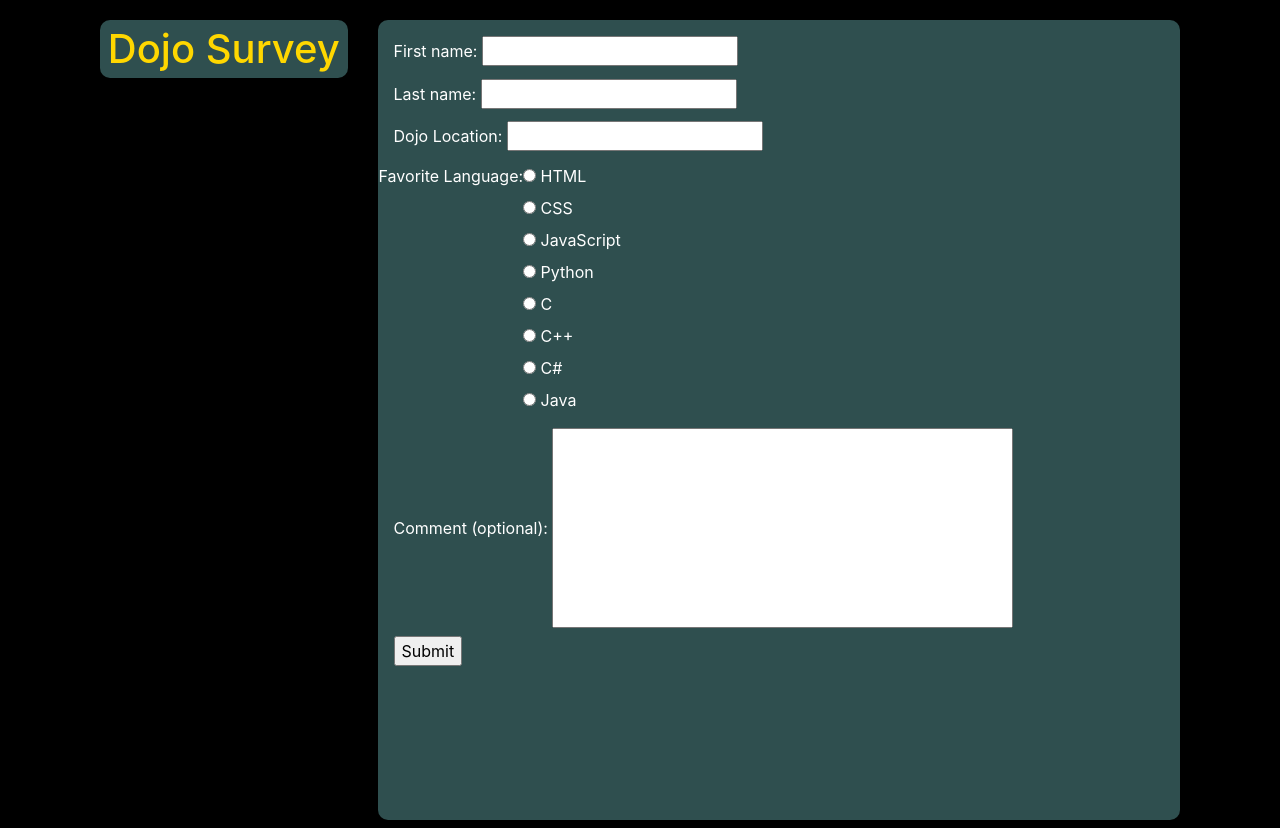
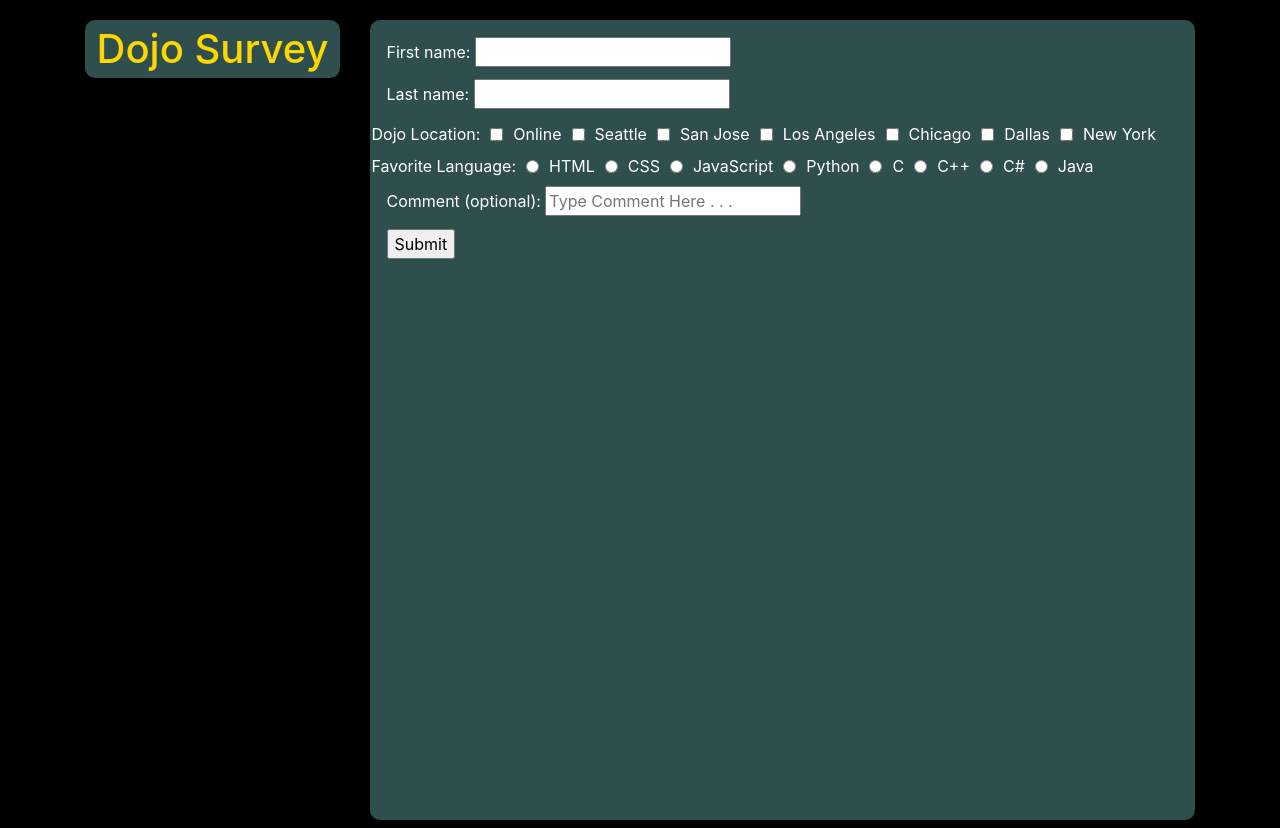
Before and after one commit to vircabading/coding_dojo_python_stack_flask_fundamentals_dojo_survey, a Flask app: page / in a window 1280 px wide. Shown: the part 56-884 px from the top of the page. Run offline with Flask 2, Linux system fonts and the light colour scheme; some libraries are stand-ins or nearby versions.

Commit message:
add css style on check boxes and radios

```diff
--- a/static/css/style.css
+++ b/static/css/style.css
@@ -35,6 +35,12 @@ form>* {
     margin-bottom: 1%;
 }
 
+.location-form>*, .location-form>*>*, .fav-language-form>*, .fav-language-form>*>* {
+    margin: 0px 10px 0px 0px;
+    align-items: center;
+}
+
+
 .enter-selection-button {
     background-color: indianred;
     border: none;
--- a/templates/index.html
+++ b/templates/index.html
@@ -34,7 +34,7 @@
   <main role="main">
     <main role="main">
       <div class="container">
-        <div class="d-flex">
+        <div class="row">
           <!-- **** LEFT COLUMN IN MAIN AREA ******** -->
           <div class="col-md-3">
             <h1 class='dojo-survey'>
@@ -54,13 +54,28 @@
                 <label for="l-name">Last name:</label>
                 <input type="text" id="l-name" name="l-name">
               </div>
-              <div>
+              <div class="location-form row">
                 <label for="location">Dojo Location:</label>
-                <input type="text" id="location" name="location">
+                <div class="row">
+                  <input type="checkbox" id="location1" name="location1" value="Online">
+                  <label for="location1"> Online</label><br>
+                  <input type="checkbox" id="location2" name="location2" value="Seattle">
+                  <label for="location2"> Seattle</label><br>
+                  <input type="checkbox" id="location3" name="location3" value="San Jose">
+                  <label for="location3"> San Jose</label><br>
+                  <input type="checkbox" id="location4" name="location4" value="Los Angeles">
+                  <label for="location4"> Los Angeles</label><br>
+                  <input type="checkbox" id="location5" name="location5" value="Chicago">
+                  <label for="location5"> Chicago</label><br>
+                  <input type="checkbox" id="location6" name="location6" value="Dallas">
+                  <label for="location5"> Dallas</label><br>
+                  <input type="checkbox" id="location7" name="location7" value="New York">
+                  <label for="location7"> New York</label><br>
+                </div>
               </div>
-              <div class="row">
+              <div class="fav-language-form row">
                 <label for="fav-language">Favorite Language:</label>
-                <div>
+                <div class="row">
                   <input type="radio" id="html" name="fav-language" value="HTML">
                   <label for="html">HTML</label><br>
                   <input type="radio" id="css" name="fav-language" value="CSS">
@@ -81,7 +96,7 @@
               </div>
               <div>
                 <label for="comment">Comment (optional):</label>
-                <input type="text" id="comment" name="comment" size="40" style="height: 200px">
+                <input type="text" id="comment" name="comment" placeholder="Type Comment Here . . .">
               </div>
               <input type="submit" value="Submit">
             </form>
```
